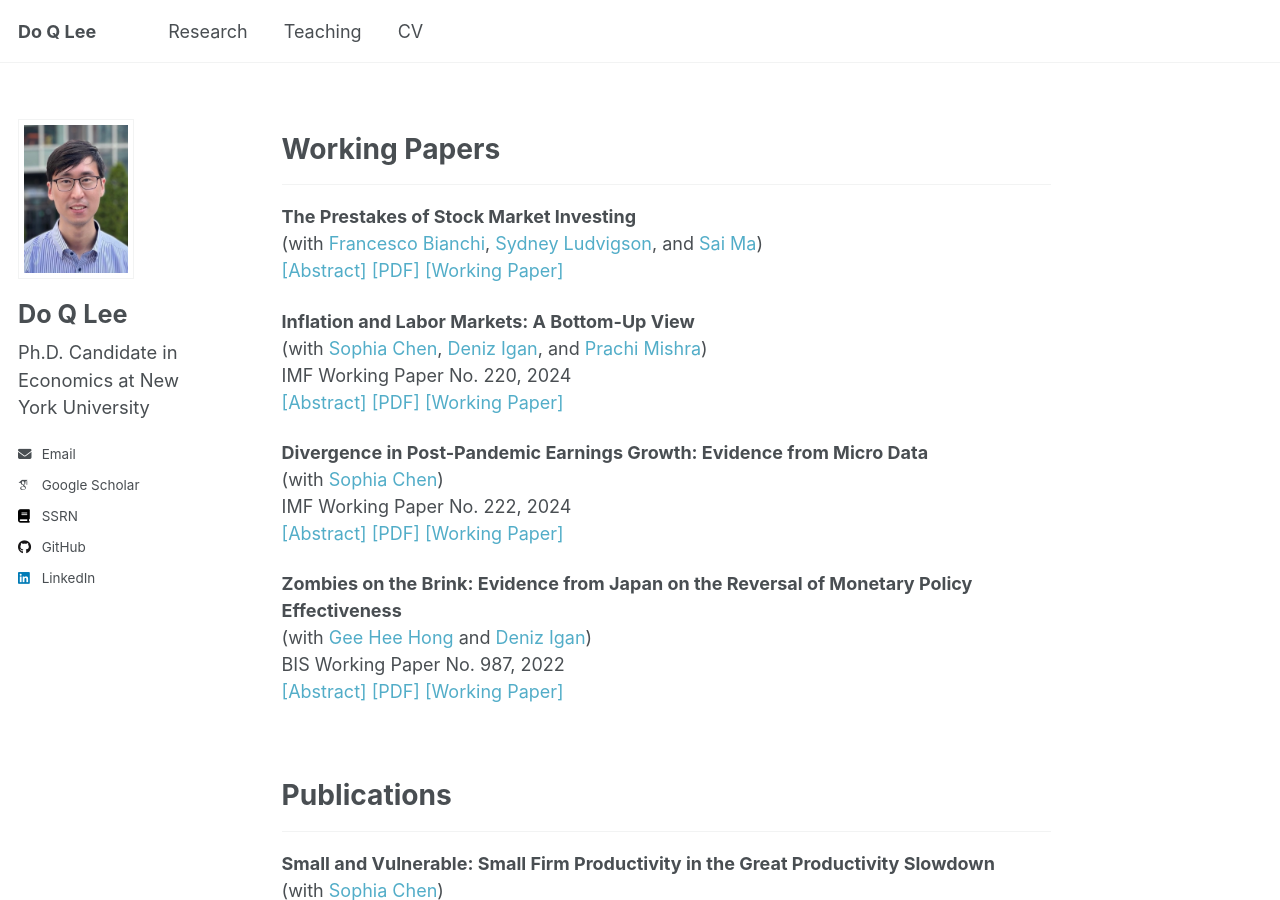
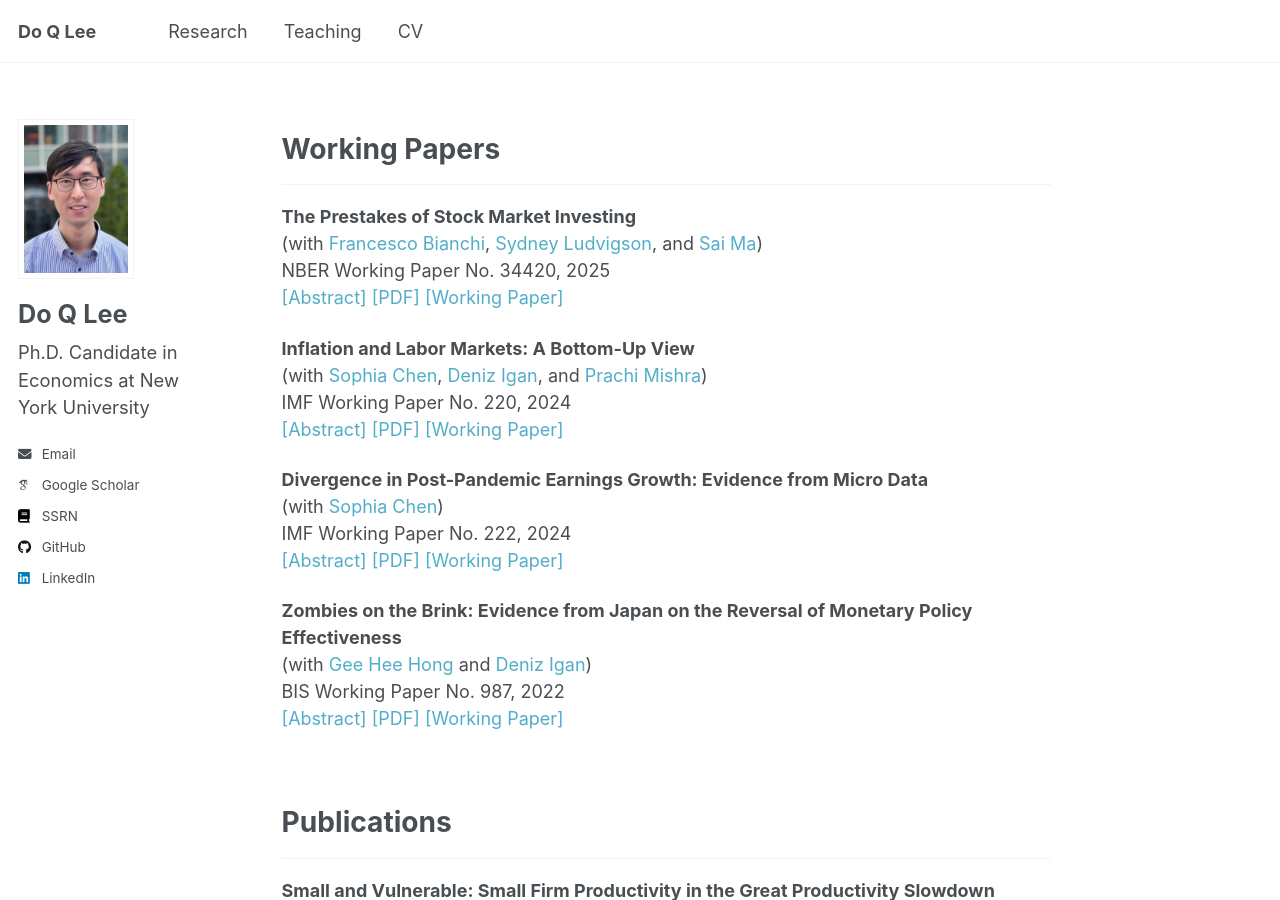
Before and after one commit to doqlee/doqlee.github.io, a Jekyll site: the page built from _pages/main.md, in a window 1280 px wide and 900 px high, scrolled down 479 px. Built offline with Jekyll 4.4.1, drawn with Linux system fonts in a browser that asks for light colours; some web fonts are replaced.

Commit message:
Update main.md

```diff
--- a/_pages/main.md
+++ b/_pages/main.md
@@ -109,6 +109,7 @@ Working Papers
 
 **The Prestakes of Stock Market Investing** \
 (with [Francesco Bianchi](https://sites.google.com/view/francescobianchi/), [Sydney Ludvigson](https://www.sydneyludvigson.com/), and [Sai Ma](https://saimaecon.com/)) \
+NBER Working Paper No. 34420, 2025 \
 <a href="#/" onclick="visib('BLLM2025')">[Abstract]</a> [[PDF]](https://static1.squarespace.com/static/54397369e4b0446f66937a73/t/68f7f961d8b1a3050597bc7b/1761081697166/biases_ml.pdf) [[Working Paper]](https://www.nber.org/papers/w34420)
 <div id="BLLM2025" style="display: none; text-align: justify; line-height: 1.2" >
 How rational is the stock market and how efficiently does it process information? We use machine learning to establish a practical measure of rational and efficient expectation formation while identifying distortions and inefficiencies in the subjective beliefs of market participants. The algorithm independently learns, stays attentive to fundamentals, credit risk, and sentiment, and makes abrupt course-corrections at critical junctures. By contrast, the subjective beliefs of investors, professionals, and equity analysts do little of this and instead contain predictable mistakes–prestakes–that are especially prevalent in times of market turbulence. Trading schemes that bet against prestakes deliver defensive strategies with large CAPM and Fama-French 5-factor alphas.
```
